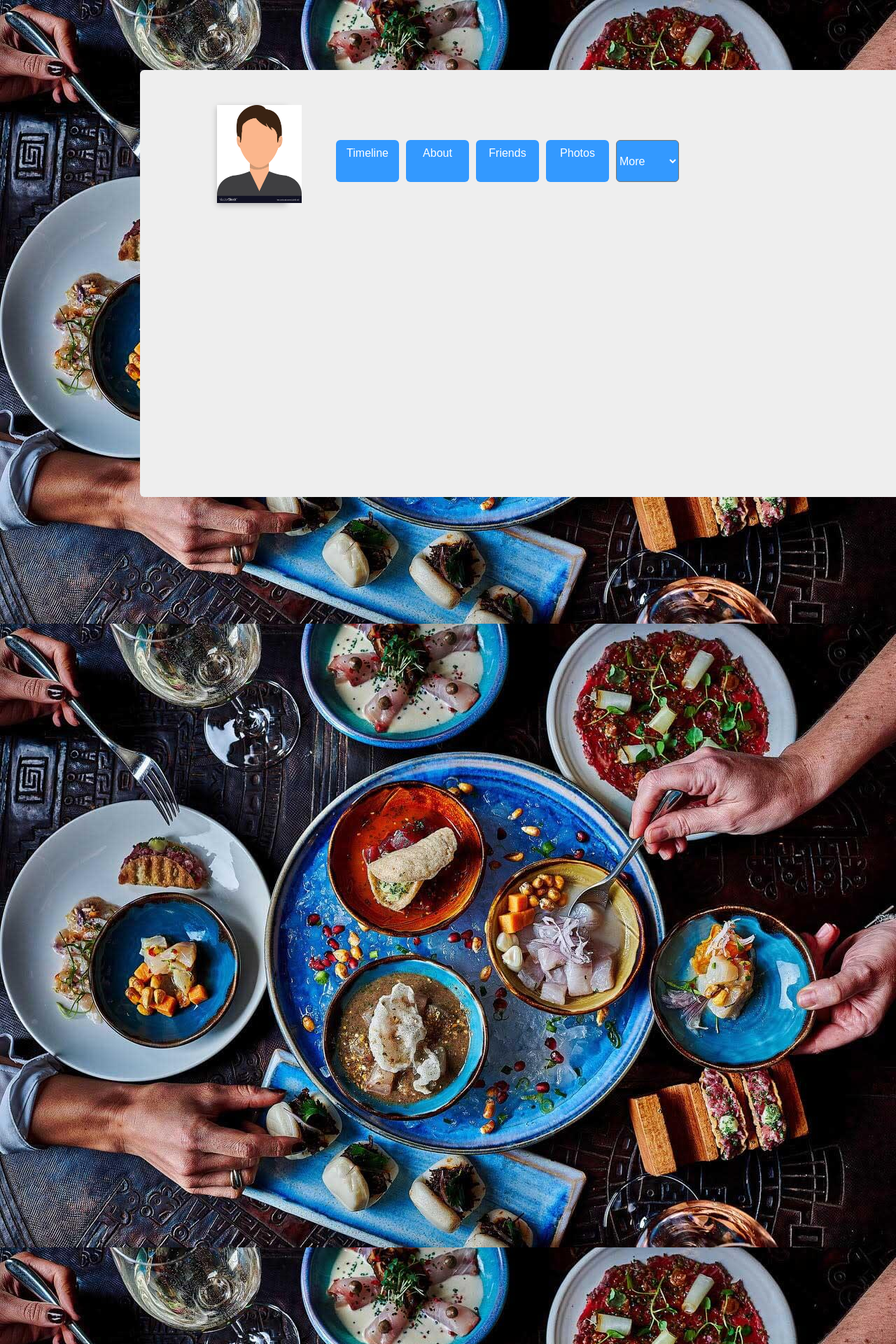
After one commit to VictorNS69/DesTapaIS, a Flask app: a page that uses src/templates/profile.html in a window 1280 px wide. The commit adds this page. Shown: the top 1920 px of the page at 70% size. Run offline with Flask 2, Linux system fonts and the light colour scheme; data that the repository does not hold is empty.

Commit message:
Realeased Homepage ,Profile User and Resume User

```diff
--- a/src/routes.py
+++ b/src/routes.py
@@ -5,7 +5,7 @@ import sqlite3
 
 @app.route('/', methods=['GET', 'POST'])
 def home():
-    return render_template('home.html')
+    return render_template('init.html')
 
 
 @app.route('/sign_in', methods=['GET', 'POST'])
@@ -32,6 +32,7 @@ def sign_in():
                 try:
                     c.execute(query, data_tuple)
                     conn.commit()
+                    conn.close()
                     # TODO: return HTML mira tu correo para validar
                     # TODO: return HTML menú principal ha de ser la ruta /login
                     render_template('login.html')
@@ -43,3 +44,47 @@ def sign_in():
                     return "Error 503 Service Unavailable.\nPlease try again later"
 
     return render_template('sign_up.html')
+
+
+@app.route('/<string:username>/homepage/resume', methods=['GET'])
+def resume(username):
+    try:
+        with sqlite3.connect(DB_PATH) as conn:
+            conn.row_factory = sqlite3.Row
+            c = conn.cursor()
+            c.execute('''PRAGMA foreign_keys = ON;''')  # Parece que no es necesaria esta linea
+            query = "SELECT * FROM Usuario WHERE username = ? "
+            c.execute(query, (username,))
+            conn.commit()
+            result = c.fetchone()
+
+    except sqlite3.OperationalError as e:
+        print("Error:", e)
+        return "Error 503 Service Unavailable.\nPlease try again later"
+
+    return render_template('resume.html', result=result)
+
+
+@app.route('/<string:username>/homepage')
+def homepage(username):
+    return render_template('homepage.html',username=username)
+
+
+
+@app.route('/<string:username>/homepage/profile', methods=['GET'])
+def profile(username):
+    try:
+        with sqlite3.connect(DB_PATH) as conn:
+            conn.row_factory = sqlite3.Row
+            c = conn.cursor()
+            c.execute('''PRAGMA foreign_keys = ON;''')  # Parece que no es necesaria esta linea
+            query = "SELECT * FROM Usuario WHERE username = ? "
+            c.execute(query, (username,))
+            conn.commit()
+            result = c.fetchone()
+
+    except sqlite3.OperationalError as e:
+        print("Error:", e)
+        return "Error 503 Service Unavailable.\nPlease try again later"
+
+    return render_template('profile.html', result=result)
--- /dev/null
+++ b/src/static/css/pr.css
@@ -0,0 +1,143 @@
+body{
+background-image: url(../images/bg_pic.jpg);
+background-size: cover;
+background-attachment:fixed;
+height:4000px;
+}
+.header1{
+position:fixed;
+width:100%;
+height:60px;
+top:0;
+left:0;
+z-index:7;
+display: flex;
+justify-content: space-between;
+align-items: center;
+padding: 0 30px;
+  background: #fff;
+}
+.profile_box{
+width:1300px;
+height:600px;
+padding:5px;
+top:100px;
+left:200px;
+background-color:#eee;
+position:absolute;
+border-radius: 6px ;
+}
+.profilepic{
+width:100px;
+height:140px;
+top:50px;
+left:110px;
+position:absolute;
+border-radius:2px/2px;
+-webkit-box-shadow: 0 3px 8px rgba(0, 0, 0, .25);
+}
+.username{left:275px;
+font-size:20px;
+font-family:verdana;
+color:white;
+top:325px;
+height:50px;
+width:200px;
+position:absolute;
+}
+.box11{
+top:100px;
+left:280px;
+height:50px;
+width:90px;
+padding-top: 10px;
+background:white;
+position:absolute;
+border-radius:6px;
+font-size:16px;
+font-family: 'Shift', sans-serif;
+color: white;
+background-color:#3399ff;
+cursor:pointer;
+text-align:center;
+}
+.box12{
+top:100px;
+left:380px;
+height:50px;
+width:90px;
+padding-top: 10px;
+background:white;
+position:absolute;
+border-radius:6px;
+font-size:16px;
+font-family: 'Shift', sans-serif;
+color: white;
+background-color:#3399ff;
+cursor:pointer;
+text-align:center;
+}
+.box13{
+top:100px;
+left:480px;
+height:50px;
+width:90px;
+padding-top: 10px;
+background:white;
+position:absolute;
+border-radius:6px;
+font-size:16px;
+font-family: 'Shift', sans-serif;
+color: white;
+background-color:#3399ff;
+cursor:pointer;
+text-align:center;
+}
+.box14{
+top:100px;
+left:580px;
+height:50px;
+width:90px;
+padding-top: 10px;
+background:white;
+position:absolute;
+border-radius:6px;
+font-size:16px;
+font-family: 'Shift', sans-serif;
+color: white;
+background-color:#3399ff;
+cursor:pointer;
+text-align:center;
+}
+select{
+top:100px;
+left:680px;
+height:60px;
+width:90px;
+background:white;
+position:absolute;
+border-radius:6px;
+font-size:16px;
+font-family: 'Shift', sans-serif;
+color: white;
+background-color:#3399ff;
+cursor:pointer
+}
+.box11:hover{
+background:#666666;
+}
+.box12:hover,.box12:active{
+background:#666666;
+}
+.box13:hover{
+background:#666666;
+}
+.box14:hover{
+background:#666666;
+}
+select:hover{
+background:#666666;
+}
+.jumbotron {
+        background: rgba(204, 204, 204, 0.55)
+    }
--- /dev/null
+++ b/src/templates/profile.html
@@ -0,0 +1,25 @@
+<html>
+<head>
+    <link type="text/css" rel="stylesheet" href="{{ url_for('static', filename='css/pr.css') }}"/>
+</head>
+<body>
+
+</div>
+<div class="profile_box">
+    <div class="profilepic"><img src="{{ url_for('static', filename='images/avatar.jpg') }}" height="140px"/></div>
+    <div class="box11">Timeline</div>
+    <div class="box12">About</div>
+    <div class="box13">Friends</div>
+    <div class="box14">Photos</div>
+    <select>
+        <option selected>More</option>
+        <option value="saab">Videos</option>
+        <option value="opel">Places</option>
+        <option value="audi">Pages</option>
+    </select>
+
+</div>
+
+
+</body>
+</html>
--- a/src/templates/sign_up.html
+++ b/src/templates/sign_up.html
@@ -339,6 +339,6 @@
         background-image: url("{{ url_for('static', filename='images/wallpaper_spag.jpg') }}");
         display:block;
           margin-left: auto;
-  margin-right: auto;
+        margin-right: auto;
     }
 </style>
```
Also changed, not shown: src/static/css/hp.css (added, +32 -0 lines), src/static/css/resume.css (added, +43 -0 lines), src/templates/homepage.html (added, +20 -0 lines), src/templates/resume.html (added, +36 -0 lines), src/static/images/avatar.jpg (added), src/static/images/back.jpg (added), src/static/images/bg_hd.jpg (added), src/static/images/bg_home.jpeg (added), src/static/images/bg_pic.jpg (added), 1 other file.
